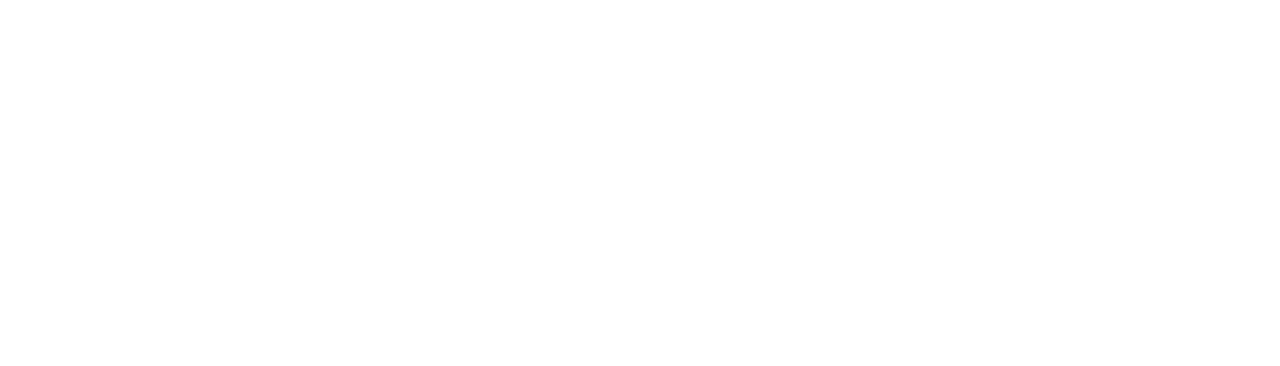
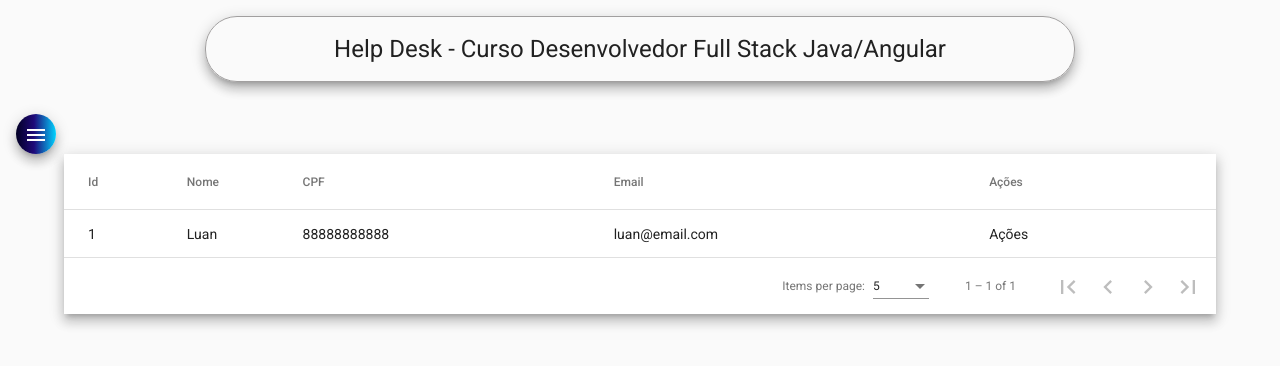
Before and after one commit to luanbrazz/helpdesk-front, an Angular app: page /tecnicos in a window 1280 px wide. Before the commit this address led to /. Shown: the top 366 px of the page. Built offline with nearby package versions, Linux system fonts and the light colour scheme.

Commit message:
html e css para tecnico-list

```diff
--- a/src/app/app-routing.module.ts
+++ b/src/app/app-routing.module.ts
@@ -2,12 +2,16 @@ import { NgModule } from "@angular/core";
 import { RouterModule, Routes } from "@angular/router";
 import { NavComponent } from "./components/nav/nav.component";
 import { HomeComponent } from "./components/home/home.component";
+import { TecnicoListComponent } from "./components/tecnico/tecnico-list/tecnico-list.component";
 
 const routes: Routes = [
   {
     path: "",
     component: NavComponent,
-    children: [{ path: "home", component: HomeComponent }],
+    children: [
+      { path: "home", component: HomeComponent },
+      { path: "tecnicos", component: TecnicoListComponent },
+    ],
   },
 ];
 
--- a/src/app/components/nav/nav.component.html
+++ b/src/app/components/nav/nav.component.html
@@ -6,7 +6,7 @@
         <i class="material-icons">home</i>
         Home
       </a>
-      <a mat-list-item routerLink="/">
+      <a mat-list-item routerLink="/tecnicos">
         <i class="material-icons">account_circle</i>
         Técnicos
       </a>
--- a/src/app/components/nav/nav.component.ts
+++ b/src/app/components/nav/nav.component.ts
@@ -10,6 +10,6 @@ export class NavComponent implements OnInit {
   constructor(private router: Router) {}
 
   ngOnInit(): void {
-    this.router.navigate(["home"]);
+    this.router.navigate(["tecnicos"]);
   }
 }
--- a/src/app/components/tecnico/tecnico-list/tecnico-list.component.css
+++ b/src/app/components/tecnico/tecnico-list/tecnico-list.component.css
@@ -0,0 +1,8 @@
+.container {
+  width: 90%;
+  margin: auto;
+}
+
+table {
+  width: 100%;
+}
--- a/src/app/components/tecnico/tecnico-list/tecnico-list.component.html
+++ b/src/app/components/tecnico/tecnico-list/tecnico-list.component.html
@@ -1 +1,40 @@
-<p>tecnico-list works!</p>
+<div class="container">
+  <div class="mat-elevation-z8">
+    <table mat-table [dataSource]="dataSource">
+      <ng-container matColumnDef="position">
+        <th mat-header-cell *matHeaderCellDef>Id</th>
+        <td mat-cell *matCellDef="let element">{{ element.id }}</td>
+      </ng-container>
+
+      <ng-container matColumnDef="name">
+        <th mat-header-cell *matHeaderCellDef>Nome</th>
+        <td mat-cell *matCellDef="let element">{{ element.nome }}</td>
+      </ng-container>
+
+      <ng-container matColumnDef="weight">
+        <th mat-header-cell *matHeaderCellDef>CPF</th>
+        <td mat-cell *matCellDef="let element">{{ element.cpf }}</td>
+      </ng-container>
+
+      <ng-container matColumnDef="symbol">
+        <th mat-header-cell *matHeaderCellDef>Email</th>
+        <td mat-cell *matCellDef="let element">{{ element.email }}</td>
+      </ng-container>
+
+      <ng-container matColumnDef="acoes">
+        <th mat-header-cell *matHeaderCellDef>Ações</th>
+        <td mat-cell *matCellDef="let element">Ações</td>
+      </ng-container>
+
+      <tr mat-header-row *matHeaderRowDef="displayedColumns"></tr>
+      <tr mat-row *matRowDef="let row; columns: displayedColumns"></tr>
+    </table>
+
+    <mat-paginator
+      [pageSizeOptions]="[5, 10, 20]"
+      showFirstLastButtons
+      aria-label="Select page of periodic elements"
+    >
+    </mat-paginator>
+  </div>
+</div>
--- a/src/app/components/tecnico/tecnico-list/tecnico-list.component.ts
+++ b/src/app/components/tecnico/tecnico-list/tecnico-list.component.ts
@@ -1,15 +1,42 @@
-import { Component, OnInit } from '@angular/core';
+import { Component, OnInit, ViewChild } from "@angular/core";
+import { MatPaginator } from "@angular/material/paginator";
+import { MatTableDataSource } from "@angular/material/table";
+import { Tecnico } from "src/app/models/tecnico";
 
 @Component({
-  selector: 'app-tecnico-list',
-  templateUrl: './tecnico-list.component.html',
-  styleUrls: ['./tecnico-list.component.css']
+  selector: "app-tecnico-list",
+  templateUrl: "./tecnico-list.component.html",
+  styleUrls: ["./tecnico-list.component.css"],
 })
 export class TecnicoListComponent implements OnInit {
+  ELEMENT_DATA: Tecnico[] = [
+    {
+      id: 1,
+      nome: "Luan",
+      cpf: "88888888888",
+      email: "luan@email.com",
+      senha: "string",
+      perfis: ["0"],
+      dataCriacao: "15/08/2022",
+    },
+  ];
 
-  constructor() { }
+  displayedColumns: string[] = [
+    "position",
+    "name",
+    "weight",
+    "symbol",
+    "acoes",
+  ];
+  dataSource = new MatTableDataSource<Tecnico>(this.ELEMENT_DATA);
 
-  ngOnInit(): void {
+  constructor() {}
+
+  ngOnInit(): void {}
+
+  @ViewChild(MatPaginator) paginator: MatPaginator;
+
+  ngAfterViewInit() {
+    this.dataSource.paginator = this.paginator;
   }
-
 }
--- /dev/null
+++ b/src/app/models/tecnico.ts
@@ -0,0 +1,9 @@
+export interface Tecnico {
+  id?: any;
+  nome: string;
+  cpf: string;
+  email: string;
+  senha: string;
+  perfis: string[];
+  dataCriacao: any;
+}
```
